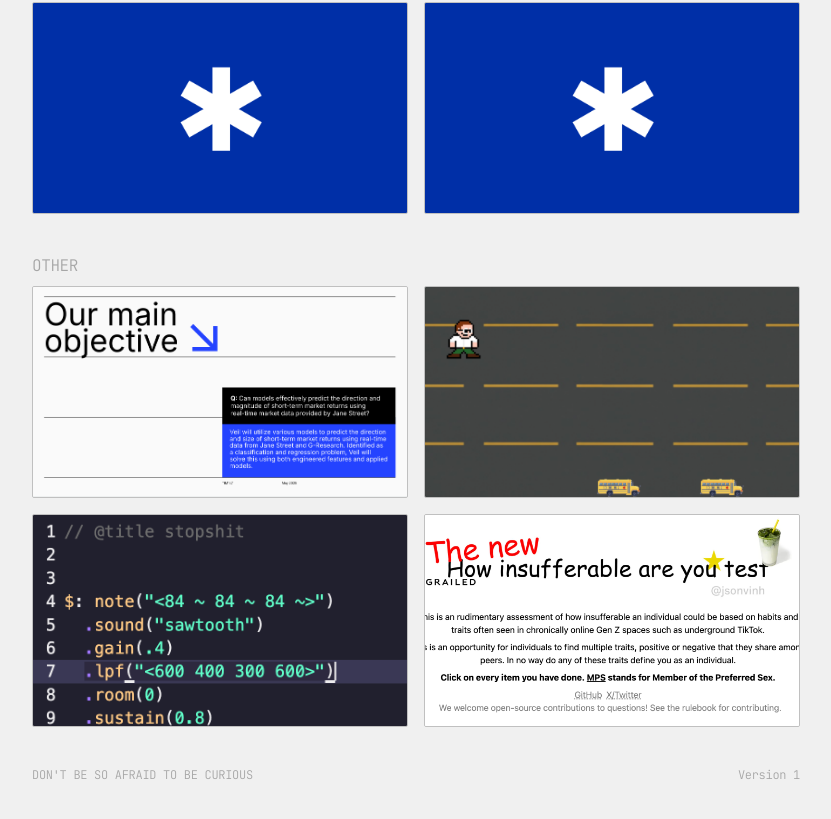
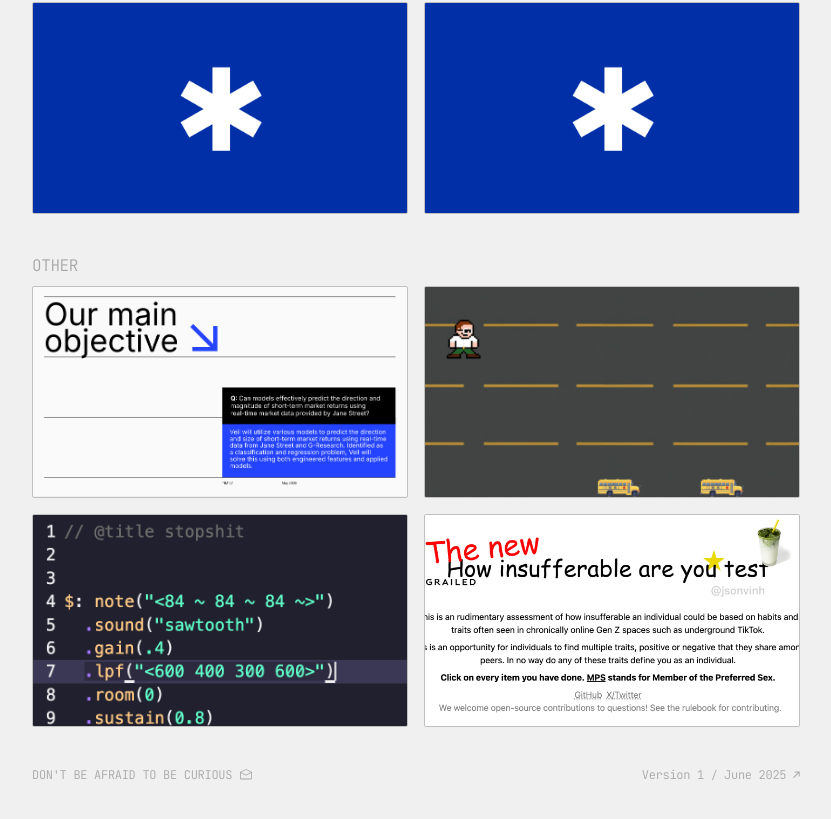
Before and after one commit to vznh/mole, a Next.js app: page / in a window 1280 px wide. Shown: the part 1496-2315 px from the top of the page, without its empty margins (224-1055 px from the left). Built offline with nearby package versions, Linux system fonts and the light colour scheme.

Commit message:
add: QoL through icon and email

```diff
--- /dev/null
+++ b/src/presets/svgs.tsx
@@ -0,0 +1 @@
+export const MailIcon = () => <svg width="12" height="12" viewBox="0 0 15 15" fill="none" xmlns="http://www.w3.org/2000/svg"><path d="M7.94721 0.164594C7.66569 0.0238299 7.33431 0.0238302 7.05279 0.164594L0.552786 3.41459C0.214002 3.58399 0 3.93025 0 4.30902V12C0 12.5523 0.447715 13 1 13H14C14.5523 13 15 12.5523 15 12V4.30902C15 3.93025 14.786 3.58399 14.4472 3.41459L7.94721 0.164594ZM13.5689 4.09349L7.5 1.05902L1.43105 4.09349L7.5 7.29136L13.5689 4.09349ZM1 4.88366V12H14V4.88366L7.70977 8.19813C7.57848 8.26731 7.42152 8.26731 7.29023 8.19813L1 4.88366Z" fill="currentColor" fill-rule="evenodd" clip-rule="evenodd"></path></svg>
--- a/src/views/index.tsx
+++ b/src/views/index.tsx
@@ -2,6 +2,7 @@
 import ProjectSection from "@/components/ProjectSection";
 import WorkSection from "@/components/WorkSection";
 import { upcoming, projects, other } from "@/presets/work";
+import { MailIcon } from "@/presets/svgs";
 import Link from "next/link";
 
 const IndexView = () => {
@@ -53,8 +54,10 @@ const IndexView = () => {
 
       <br />
       <div className="flex flex-row justify-between gap-y-2">
-        <span className="font-jb text-xs tracking-tight opacity-30">DON&apos;T BE SO AFRAID TO BE CURIOUS</span>
-        <span className="font-jb text-xs tracking-tight opacity-30">Version 1</span>
+        <div className="flex flex-row items-center space-x-2">
+          <Link href="mailto:im@hobin.dev" className="font-jb text-xs tracking-tight opacity-30">DON&apos;T BE AFRAID TO BE CURIOUS</Link> <span className="opacity-30"><MailIcon /></span>
+        </div>
+        <Link href="https://github.com/vznh/mole/releases/" className="font-jb text-xs tracking-tight opacity-30 hover:underline decoration-dashed underline-offset-4">Version 1 <span className="text-[11px]">/</span> June 2025 ↗</Link>
       </div>
     </div>
   );
```
